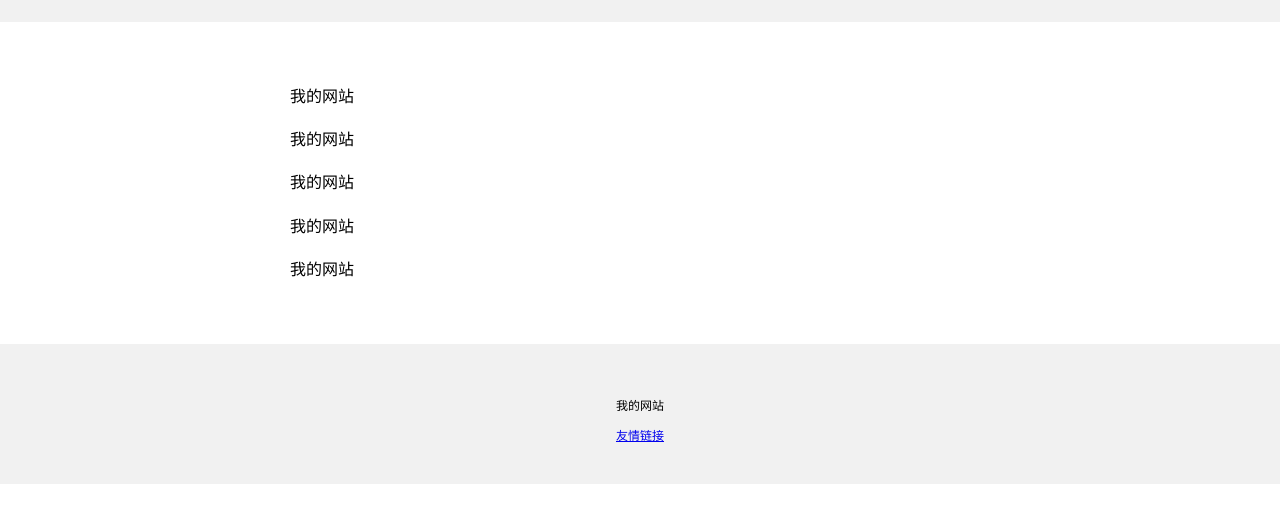
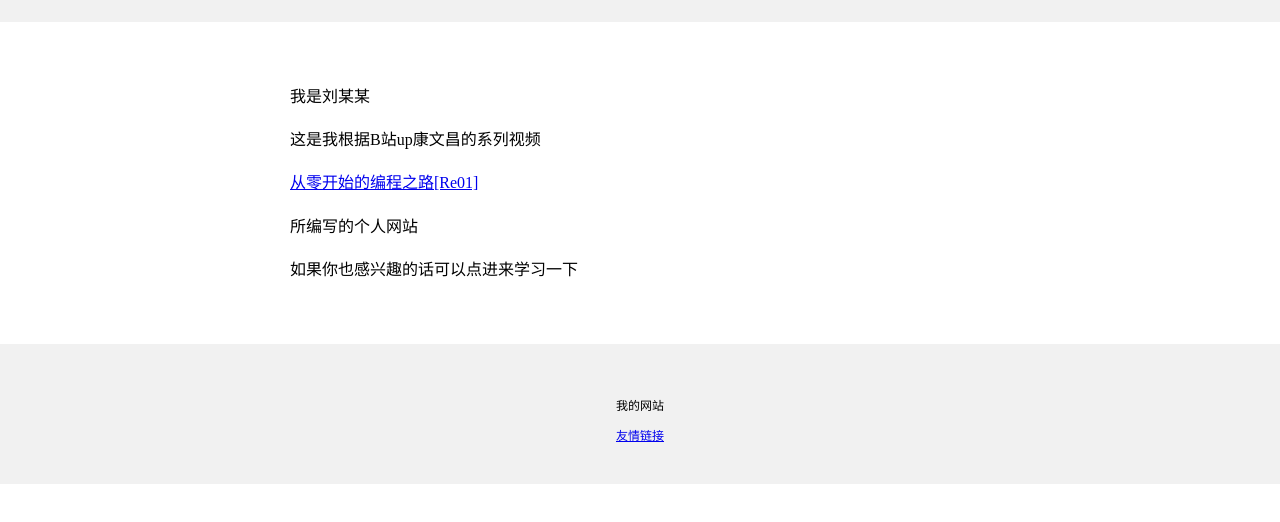
Before and after one commit to lzlzhxlzy/Re01, a plain HTML site: page index.html in a window 1280 px wide. Shown: the part 142-664 px from the top of the page. Drawn offline with Linux system fonts and the light colour scheme.

Commit message:
Add files via upload

```diff
--- a/index.html
+++ b/index.html
@@ -26,11 +26,11 @@
       line-height: 1.7;
       display:block
     ">
-      <p>我的网站</p>
-      <p>我的网站</p>
-      <p>我的网站</p>
-      <p>我的网站</p>
-      <p>我的网站</p>
+      <p>我是刘某某</p>
+      <p>这是我根据B站up康文昌的系列视频</p>
+      <a href="https://space.bilibili.com/34786453/channel/collectiondetail?sid=268989&ctype=0">从零开始的编程之路[Re01]</a>
+      <p>所编写的个人网站</p>
+      <p>如果你也感兴趣的话可以点进来学习一下</p>
     </bvi>
     <bvi style="
       background-color: #f1f1f1;
```
